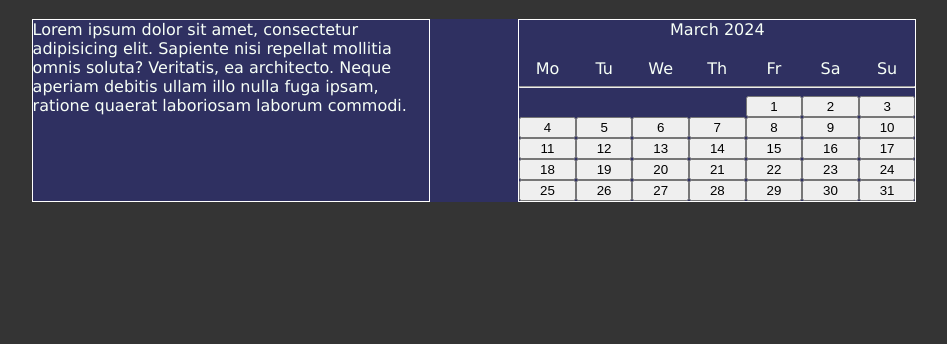
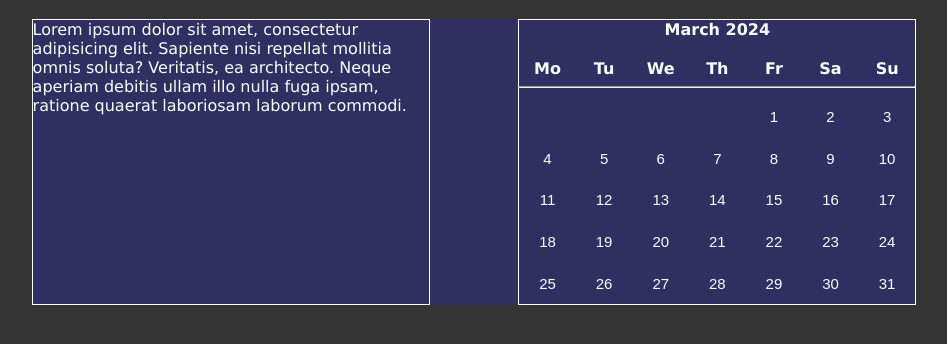
Before and after one commit to enisb1/calendarApp, a plain HTML site: page index.html in a window 1280 px wide. Shown: the part 62-406 px from the top of the page, without its empty margins (166-1113 px from the left). Drawn offline with Linux system fonts and the light colour scheme.

Commit message:
style buttons and add outline when hovering over it

```diff
--- a/index.html
+++ b/index.html
@@ -7,7 +7,7 @@
     <link rel="stylesheet" href="style.css">
 </head>
 <body>
-    <h1 id="myTitle">Calendar App</h1>
+    <h1 id="docTitle">Calendar App</h1>
 
     <div class="parent">
         <div id="descriptionBox" class="child">
@@ -16,7 +16,7 @@
 
         <div id="calendarBox" class="child">
             <div id="calendarTitle">March 2024</div>
-            <div class="grid">
+            <div id="daysGrid" class="grid">
                 <div>Mo</div>
                 <div>Tu</div>
                 <div>We</div>
--- a/style.css
+++ b/style.css
@@ -1,4 +1,4 @@
-#myTitle {
+#docTitle {
     text-align: center;
     color: #f7fff7;
 }
@@ -38,8 +38,27 @@ main {
 #calendarTitle {
     text-align: center;
     margin-bottom: 5%;
+    font-weight: bold;
 }
 
 #firstChild {
     grid-column: 5;
 }
+
+button {
+    width: 100%;
+    height: 5ch;
+    margin: auto;
+    border: 0;
+    font-size: 15px;
+    background-color: transparent;
+    color: #f7fff7;
+}
+
+button:hover {
+    border: 2px solid white;
+}
+
+#daysGrid {
+    font-weight: bold;
+}
```
